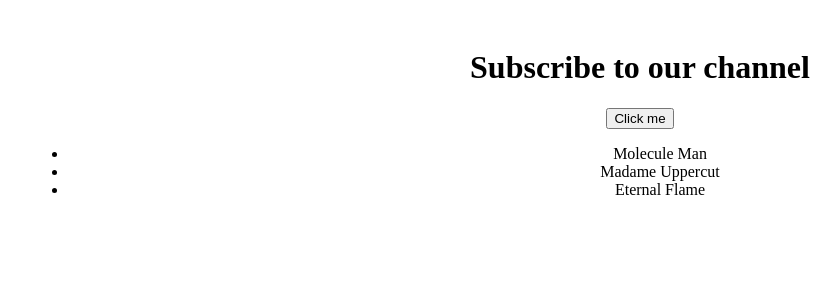
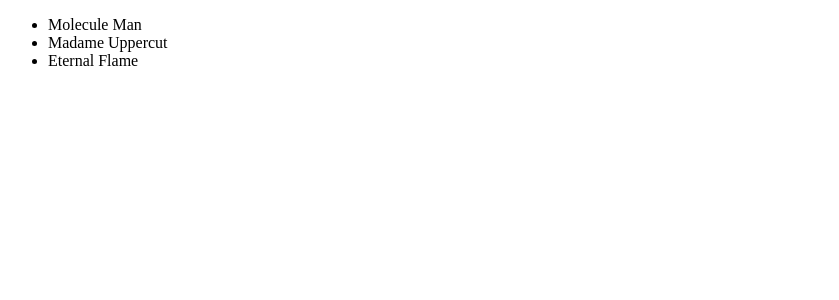
Before and after one commit to Yishak-KD/Mynotes, a React (Create React App) app in the folder ReactJS/: page / in a window 1280 px wide. Shown: the top 300 px of the page, without its empty margins (0-839 px from the left). Built offline with nearby package versions, Linux system fonts and the light colour scheme.

Commit message:
Routers added to the App component

```diff
--- a/ReactJS/src/App.js
+++ b/ReactJS/src/App.js
@@ -1,28 +1,33 @@
-import './App.css';
-import React, { useState, createContext } from 'react';
 // import Counter from './components/counter';
 // import ReactHooks from './components/ReactHooks';
 // import HookObject from './components/HookObject';
 // import HookArray from './components/HookArray';
 // import EffectHooks from './components/EffectHooks';
 // import FetchApi from './components/FetchApi';
-import UseContext from './components/UseContext';
-
-export const AppContext = createContext()
+// import UseContext from './components/UseContext';
+// import LanguageProvider from './UseContext/LanguageProvider'
+// import LanguageSelector from './UseContext/LanguageSelector';
+// import Refs from "./components/UseRef";
+// import Form from './components/Form'
+import RespondAnAPICall from "./components/RespondAnAPICall";
+import Counter from "./UseReducer/ReducerHooks";
+// import UserProfile from "./UseReducer/ReducerHooks_2";
+import { BrowserRouter as Router, Route, Switch } from 'react-router-dom';
 
 function App() {
-  const [value, setValue] = useState("Subscribe to our channel")
-
   return (
-    <AppContext.Provider value={{ value, setValue }}>
-      {/* <ReactHooks /> */}
-      {/* <HookObject /> */}
-      {/* <HookArray /> */}
-      {/* <Counter /> */}
-      {/* <EffectHooks /> */}
+    <>
+      {/* <Refs /> */}
+      {/* <Form /> */}
       {/* <FetchApi /> */}
-      <UseContext />
-    </AppContext.Provider>
+      {/* <UserProfile /> */}
+      <Router>
+        <Switch>
+          <Route exact path="/home" component={Counter} />
+          <Route exact path="/about" component={RespondAnAPICall} />
+        </Switch>
+      </Router>
+    </>
   )
 }
 
```
